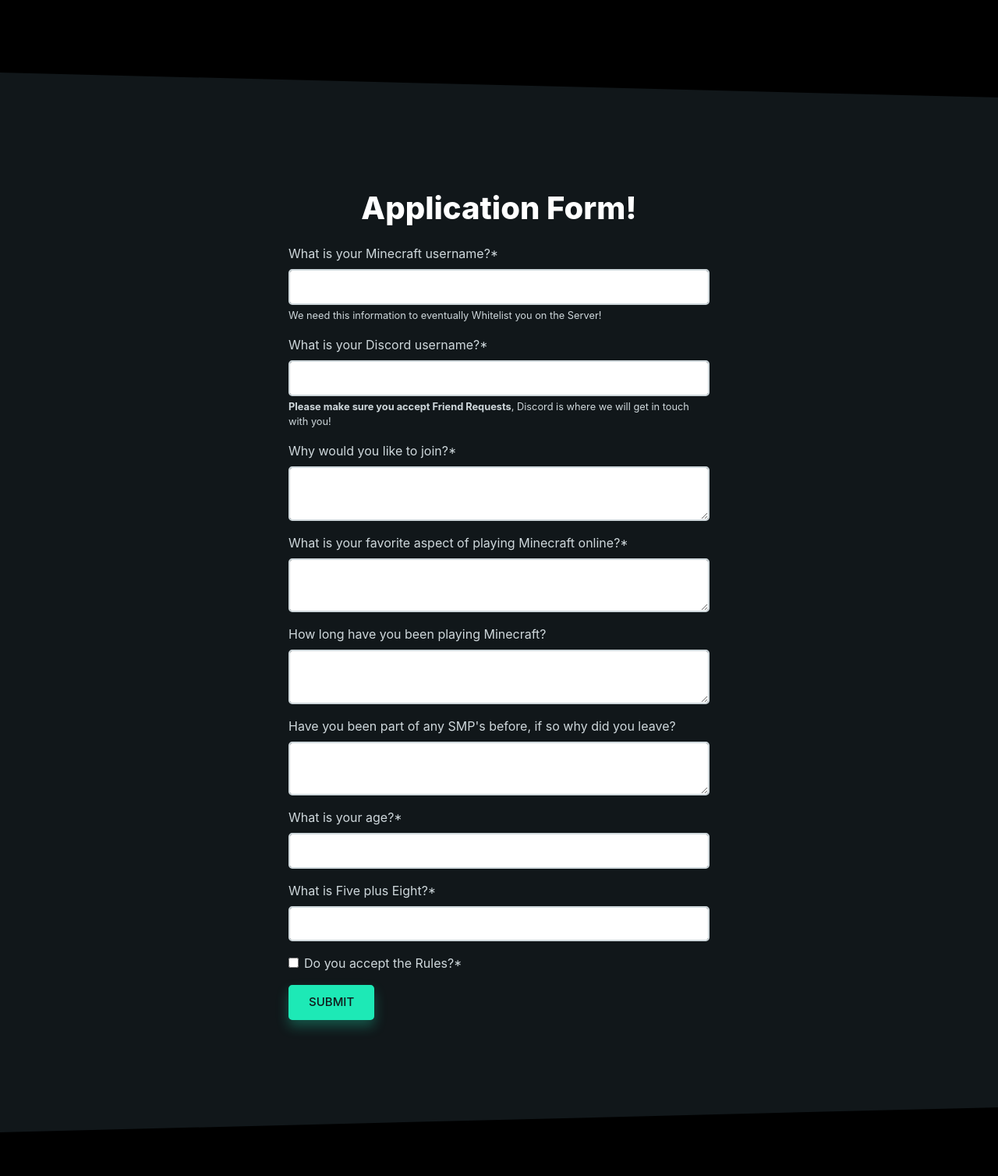
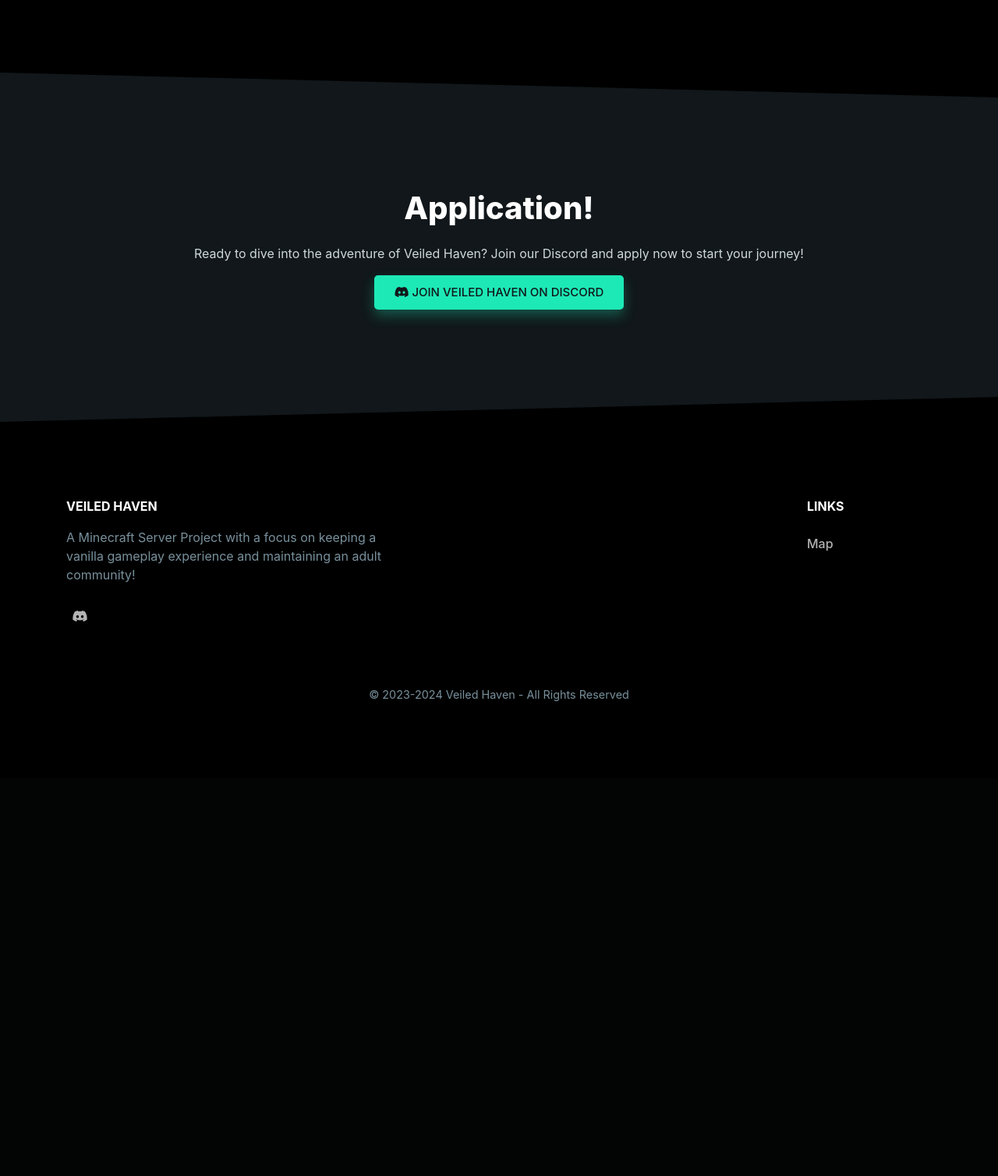
Before and after one commit to Veiled-Haven/Landingpage, a Flask app: page / in a window 1280 px wide. Shown: the part 3520-5028 px from the top of the page at 78% size. After the commit the page ends 4419 px from the top, so only its background shows below. Run offline with Flask 3, Linux system fonts and the light colour scheme; some libraries are stand-ins or nearby versions.

Commit message:
feat: replace application form with discord link

```diff
--- a/main.py
+++ b/main.py
@@ -1,64 +1,14 @@
 import os
-from flask import Flask, render_template, request, redirect, url_for
-from discord_webhook import DiscordWebhook, DiscordEmbed
-from flask_bootstrap import Bootstrap4
-from flask_wtf import FlaskForm
-from wtforms import StringField, IntegerField, TextAreaField, BooleanField, SubmitField, ValidationError
-from wtforms.validators import DataRequired, NumberRange
+from flask import Flask, render_template
 
-webhook_url = os.environ.get('DISCORD_WEBHOOK_URL', "")
-
-app = Flask(__name__,static_url_path='',static_folder='static/',template_folder='templates/')
-SECRET_KEY = os.urandom(32)
-app.config['SECRET_KEY'] = SECRET_KEY
-bootstrap = Bootstrap4(app)
-
-class ValidateMath(object):
-    def __init__(self, message=None):
-        self.message = message
-
-    def __call__(self, form, field):
-        if field.data != 13:
-            raise ValidationError(self.message)
+app = Flask(
+    __name__, static_url_path="", static_folder="static/", template_folder="templates/"
+)
 
 
-class ApplicationForm(FlaskForm):
-    minecraft_username = StringField("What is your Minecraft username?*",description="We need this information to eventually Whitelist you on the Server!", validators=[DataRequired()])
-    discord_username = StringField("What is your Discord username?*", description="<b>Please make sure you accept Friend Requests</b>, Discord is where we will get in touch with you!", validators=[DataRequired()])
-    why_would_you_like_to_join = TextAreaField("Why would you like to join?*", validators=[DataRequired()])
-    favorite_aspect = TextAreaField("What is your favorite aspect of playing Minecraft online?*", validators=[DataRequired()])
-    how_long_have_you_played = TextAreaField("How long have you been playing Minecraft?")
-    have_you_been_part_of_an_smp = TextAreaField("Have you been part of any SMP's before, if so why did you leave?")
-    age = IntegerField("What is your age?*", validators=[DataRequired(),NumberRange(min=16,max=200,message="Sorry, you are to Young to play with us :(")])
-    math = IntegerField("What is Five plus Eight?*",validators=[DataRequired(),ValidateMath(message="Are you sure your Math is correct?")])
-    rules_accepted = BooleanField("Do you accept the Rules?*", validators=[DataRequired()])
-    submit = SubmitField()
+@app.route("/")
+def home():
+    return render_template("index.html")
 
 
-
-@app.route("/", methods=["GET", "POST"])
-def home():
-    form = ApplicationForm()
-    if request.method == "POST" and form.validate_on_submit(): #on form submission
-        webhook = DiscordWebhook(url=webhook_url)
-        embed = DiscordEmbed(title='Form Submission')
-        print(form.data)
-        for form_field in form.data:
-            print(f"{form_field}: {form.data[form_field]}")
-            embed.add_embed_field(name=form_field, value=form.data[form_field])
-               # add embed object to webhook
-        webhook.add_embed(embed)
-        if webhook_url != "":
-            response = webhook.execute()
-        return redirect(location=url_for("success"),code=302)
-    elif form.errors:
-        return render_template("index.html", form=form, anchor=list(form.errors.keys())[0])
-    else:
-        return render_template("index.html", form=form)
-
-
-@app.route("/success")
-def success():
-    return render_template("success.html")
-
-app.run(host='0.0.0.0', port=5000)
+app.run(host="0.0.0.0", port=5000)
--- a/requirements.txt
+++ b/requirements.txt
@@ -1,4 +1 @@
 flask
-discord-webhook
-bootstrap-flask
-flask-wtf
--- a/templates/index.html
+++ b/templates/index.html
@@ -98,7 +98,7 @@
                     </div>
                     <div class="col-md-6 mb-5">
                         <h6>Is there any Pay to Win crap on this server?</h6>
-                        <p>Absolutely not! Our server does not have any Pay to Win elements that provide any advantages.</p>
+                        <p>Absolutely not! Our server does not have any Pay to Win elements!</p>
                     </div>
                 </div>
             </div>
@@ -144,18 +144,14 @@
     </div>
 </section>
 
-{% from 'bootstrap5/form.html' import render_form %}
 <!--application section-->
 <section class="py-7 bg-dark section-angle top-left bottom-left" id="application">
     <div class="container">
         <div class="row">
-            <div class="col-md-6 mx-auto text-center">
-                <h2 class="heading-black">Application Form!</h2>
-            </div>
-        </div>
-        <div class="row">
-            <div class="col-md-6 mx-auto">
-                {{ render_form(form) }}
+            <div class="col-md-10 mx-auto text-center">
+                <h2 class="heading-black">Application!</h2>
+                <p>Ready to dive into the adventure of Veiled Haven? Join our Discord and apply now to start your journey!</p>
+                <a href="https://discord.com/invite/XBsWNw7zQu" class="btn btn-primary"><i class="fa fa-brands fa-discord"></i> Join Veiled Haven on Discord</a>
             </div>
         </div>
     </div>
@@ -169,24 +165,17 @@
                 <h5>Veiled Haven</h5>
                 <p class="text-muted">A Minecraft Server Project with a focus on keeping a vanilla gameplay experience and maintaining an adult community!</p>
                 <ul class="list-inline social social-sm">
-{#% disable discord social icon as we are invite only!
                     <li class="list-inline-item">
-                        <a href=""><i class="fa fa-brands fa-discord"></i></a>
+                        <a href="https://discord.com/invite/XBsWNw7zQu"><i class="fa fa-brands fa-discord"></i></a>
                     </li>
-%#}
                 </ul>
             </div>
-{#% disable link section for now
             <div class="col-sm-2">
                 <h5>Links</h5>
                 <ul class="list-unstyled">
-                    <li><a href="https://map.veiled-haven.net">DynMap</a></li>
-                </ul>
-                <ul class="list-unstyled">
-                    <li><a href="https://admin.veiled-haven.net">Admin</a></li>
+                    <li><a href="https://map.veiled-haven.net">Map</a></li>
                 </ul>
             </div>
-%#}
         </div>
         <div class="row mt-5">
             <div class="col-12 text-muted text-center small-xl">
--- a/templates/parts/navigation.html
+++ b/templates/parts/navigation.html
@@ -28,7 +28,7 @@
                         <a class="nav-link page-scroll" href="#rules">Rules</a>
                     </li>
                     <li class="nav-item">
-                        <a class="nav-link page-scroll" href="#application">Application Form</a>
+                        <a class="nav-link page-scroll" href="#application">Application</a>
                     </li>
                 </ul>
                 {% endif %}
```
Also changed, not shown: templates/success.html (deleted, +0 -15 lines), static/img/screenshot-dragonfight.jpg (deleted), static/img/screenshot-townsquare.jpg (deleted).
